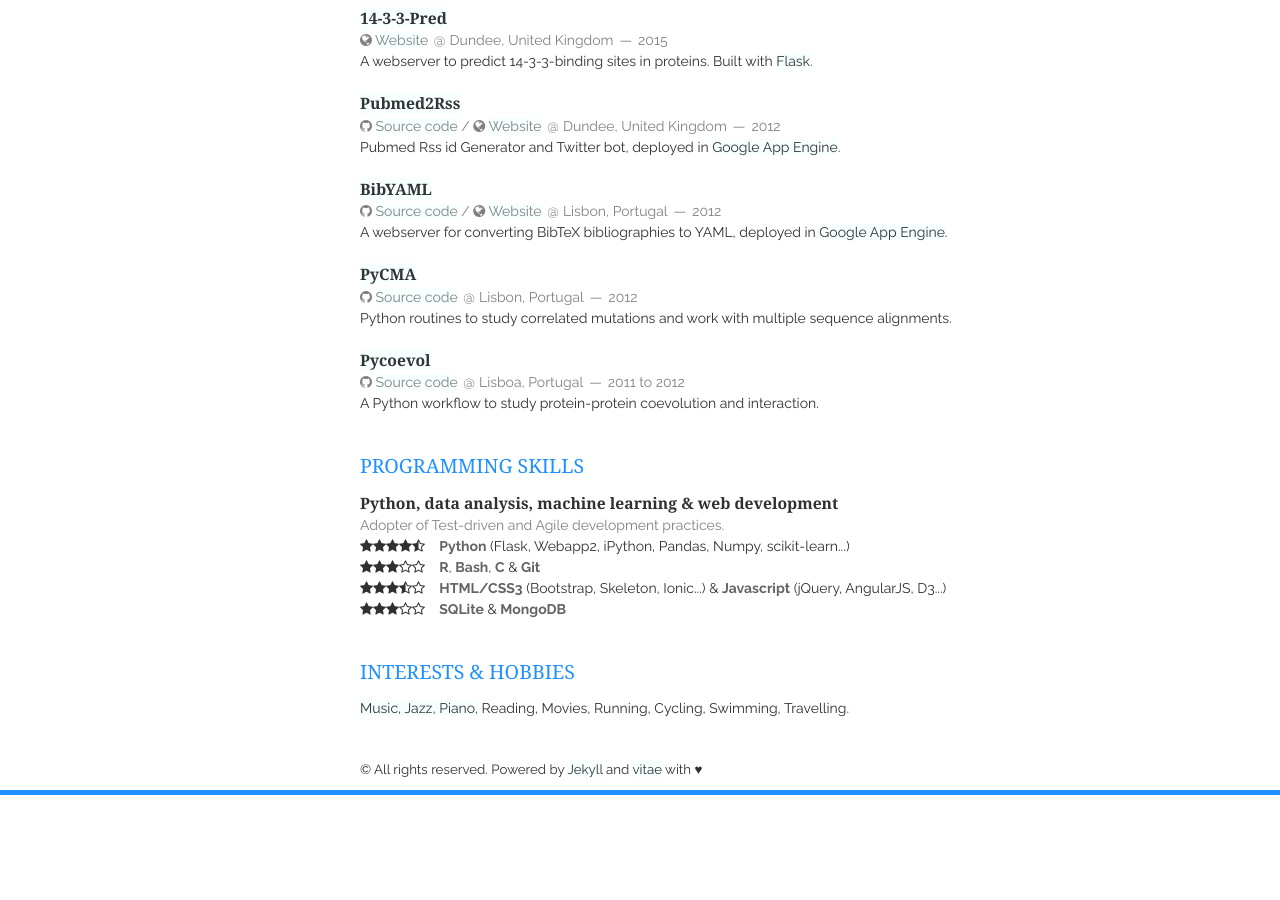
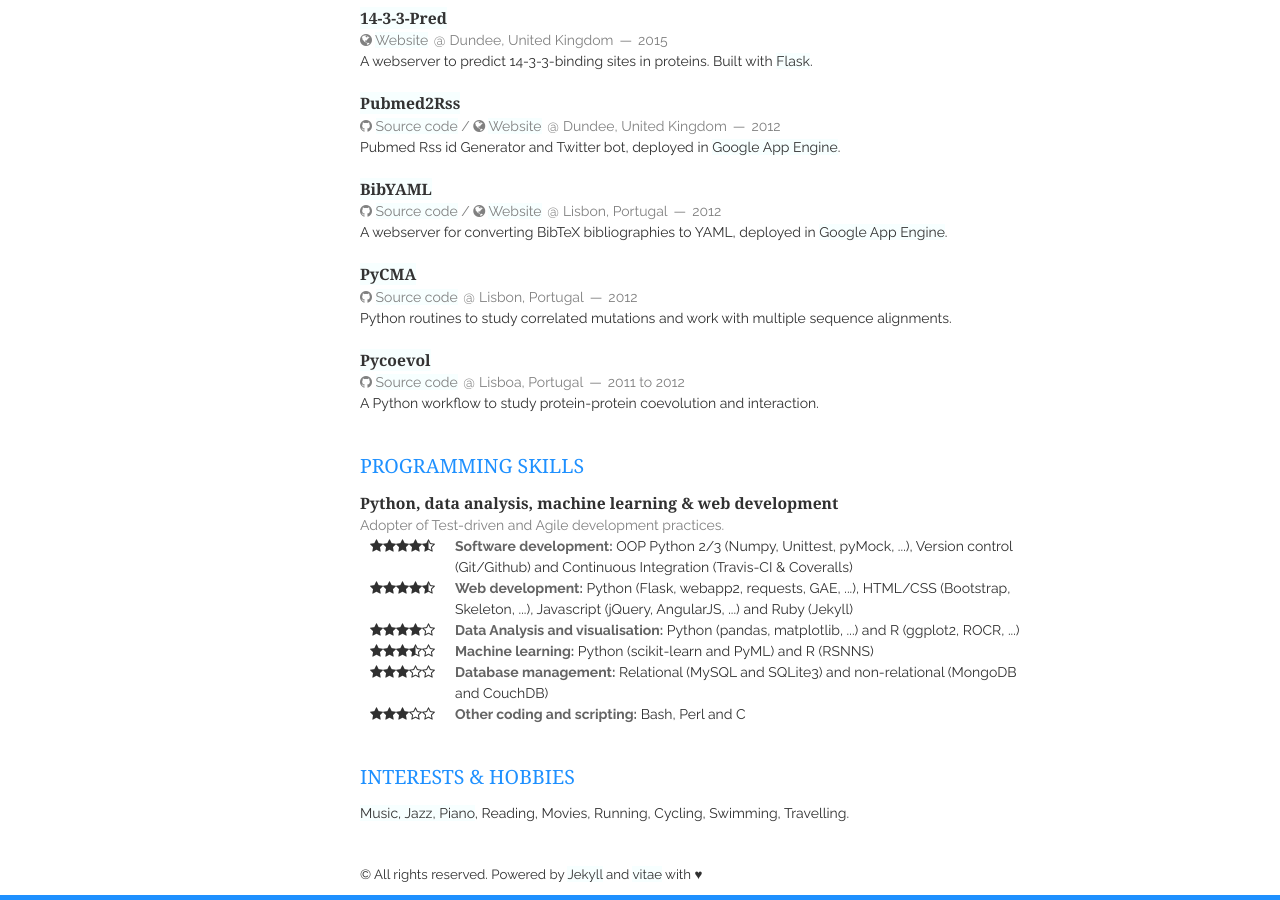
Before and after one commit to biomadeira/resume, a Jekyll site: the page built from index.html, in a window 1280 px wide and 900 px high, scrolled down 3316 px. Built offline with Jekyll 4.4.1, drawn with Linux system fonts in a browser that asks for light colours; nearby versions of some CDN libraries; Markdown is read by kramdown in place of the engine named in the settings; the list of posts is cut into pages by our own code; before the commit the page ends 4111 px from its top, so only the background shows below that; some of the changed text lies outside the part shown.

Commit message:
Fixed typos and updated the skills session

```diff
--- a/_config.yml
+++ b/_config.yml
@@ -3,7 +3,7 @@ markdown: rdiscount
 rdiscount:
   extensions: [smart]
 permalink: /:title.html
-paginate: 5
+#paginate: 5
 port: 4000
 safe: true
 url: http://biomadeira.github.io/resume
--- a/_includes/education.html
+++ b/_includes/education.html
@@ -8,7 +8,7 @@
         </header>
         <p>
             <em><a href="http://www.lifesci.dundee.ac.uk/phdprog/phd-studentships/programmes/wellcome-trust-4-year-phd-programme">Wellcome Trust PhD Programme</a>.
-                Resarch project under the supervision of
+                Research project under the supervision of
                 <a href="http://www.compbio.dundee.ac.uk/">Prof. Geoff Barton</a></em>
         </p>
     </article>
--- a/_includes/skills.html
+++ b/_includes/skills.html
@@ -5,21 +5,50 @@
             <h1>Python, data analysis, machine learning &amp; web development</h1>
             <span>Adopter of Test-driven and Agile development practices.</span>
         </header>
-            <p>
-                <i class="fa fa-star"></i><i class="fa fa-star"></i><i class="fa fa-star"></i><i class="fa fa-star"></i><i class="fa fa-star-half-o"></i>&nbsp;&nbsp;&nbsp;
-                <em>Python</em> (Flask, Webapp2, iPython, Pandas, Numpy, scikit-learn...)
-            <p>
+            <div class="row">
+                <div class="twp column">
+                    <i class="fa fa-star"></i><i class="fa fa-star"></i><i class="fa fa-star"></i><i class="fa fa-star"></i><i class="fa fa-star-half-o"></i>
+                </div>
+                <div class="ten columns">
+                    <em>Software development:</em> OOP Python 2/3 (Numpy, Unittest, pyMock, ...), Version control (Git/Github) and
+                    Continuous Integration (Travis-CI &amp; Coveralls)
+                </div>
+                <div class="twp column">
+                    <i class="fa fa-star"></i><i class="fa fa-star"></i><i class="fa fa-star"></i><i class="fa fa-star"></i><i class="fa fa-star-half-o"></i>
+                </div>
+                <div class="ten columns">
+                    <em>Web development:</em>
+                    Python (Flask, webapp2, requests, GAE, ...), HTML/CSS (Bootstrap, Skeleton, ...), Javascript (jQuery, AngularJS, ...) and Ruby (Jekyll)
+                </div>
+                <div class="twp column">
+                    <i class="fa fa-star"></i><i class="fa fa-star"></i><i class="fa fa-star"></i><i class="fa fa-star"></i><i class="fa fa-star-o"></i>
+                </div>
+                <div class="ten columns">
+                    <em>Data Analysis and visualisation:</em>
+                    Python (pandas, matplotlib, ...) and R (ggplot2, ROCR, ...)
+                </div>
+                <div class="twp column">
+                    <i class="fa fa-star"></i><i class="fa fa-star"></i><i class="fa fa-star"></i><i class="fa fa-star-half-o"></i><i class="fa fa-star-o"></i>
+                </div>
+                <div class="ten columns">
+                    <em>Machine learning:</em>
+                    Python (scikit-learn and PyML) and R (RSNNS)
+                </div>
+                <div class="twp column">
+                    <i class="fa fa-star"></i><i class="fa fa-star"></i><i class="fa fa-star"></i><i class="fa fa-star-o"></i><i class="fa fa-star-o"></i>
+                </div>
+                <div class="ten columns">
+                    <em>Database management:</em>
+                    Relational (MySQL and SQLite3) and non-relational (MongoDB and CouchDB)
+                </div>
 
-                <i class="fa fa-star"></i><i class="fa fa-star"></i><i class="fa fa-star"></i><i class="fa fa-star-o"></i><i class="fa fa-star-o"></i>&nbsp;&nbsp;&nbsp;
-                <em>R</em>, <em>Bash</em>, <em>C</em> &amp; <em>Git</em>
-             </p>
-            <p>
-                <i class="fa fa-star"></i><i class="fa fa-star"></i><i class="fa fa-star"></i><i class="fa fa-star-half-o"></i><i class="fa fa-star-o"></i>&nbsp;&nbsp;&nbsp;
-                <em>HTML/CSS3</em> (Bootstrap, Skeleton, Ionic...) &amp; <em>Javascript</em> (jQuery, AngularJS, D3...)
-            </p>
-            <p>
-                <i class="fa fa-star"></i><i class="fa fa-star"></i><i class="fa fa-star"></i><i class="fa fa-star-o"></i><i class="fa fa-star-o"></i>&nbsp;&nbsp;&nbsp;
-                <em>SQLite</em> &amp; <em>MongoDB</em>
-            </p>
+                <div class="twp column">
+                    <i class="fa fa-star"></i><i class="fa fa-star"></i><i class="fa fa-star"></i><i class="fa fa-star-o"></i><i class="fa fa-star-o"></i>
+                </div>
+                <div class="ten columns">
+                    <em>Other coding and scripting:</em>
+                    Bash, Perl and C
+                </div>
+            </div>
     </article>
 </section>
```
Also changed, not shown: 1 other file.
